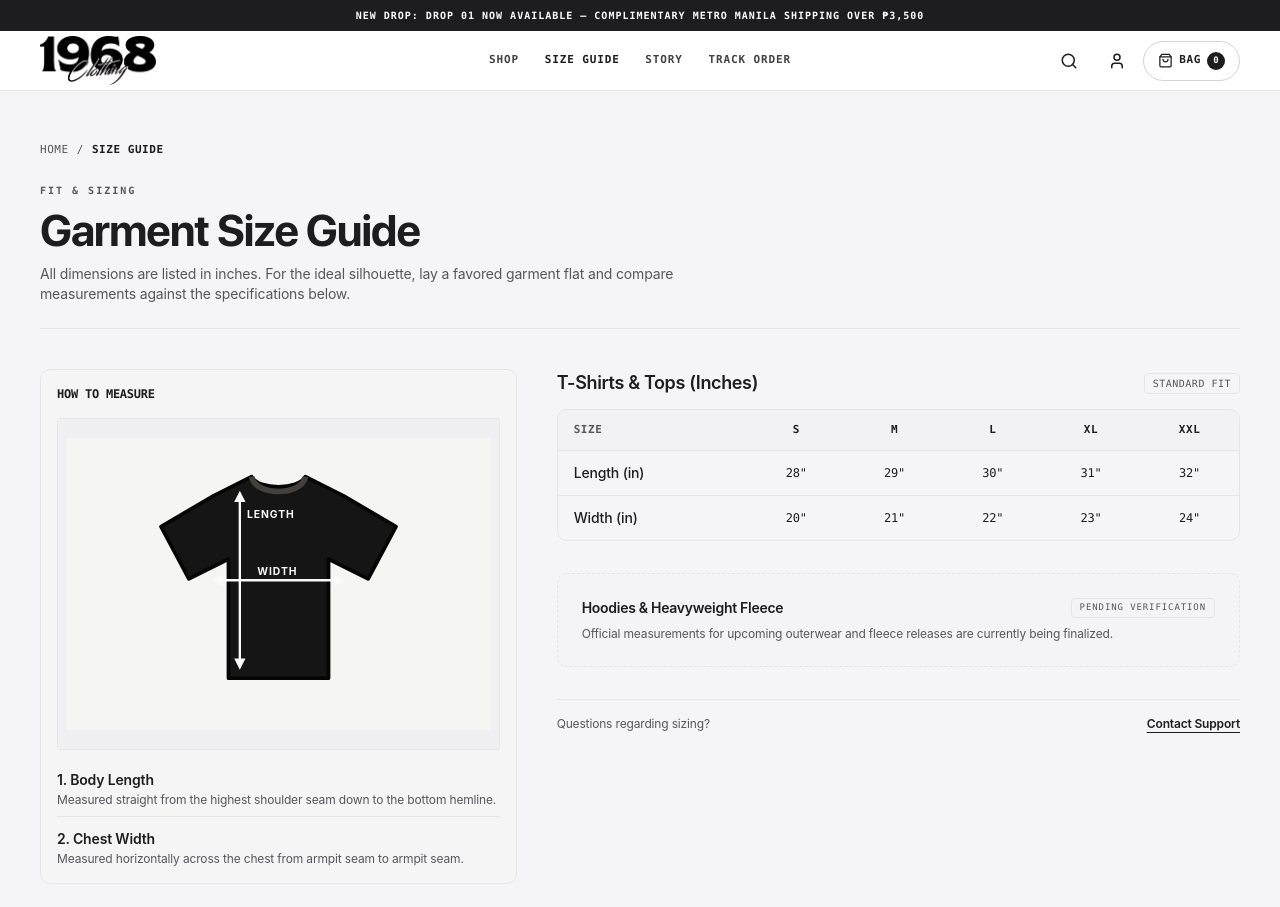
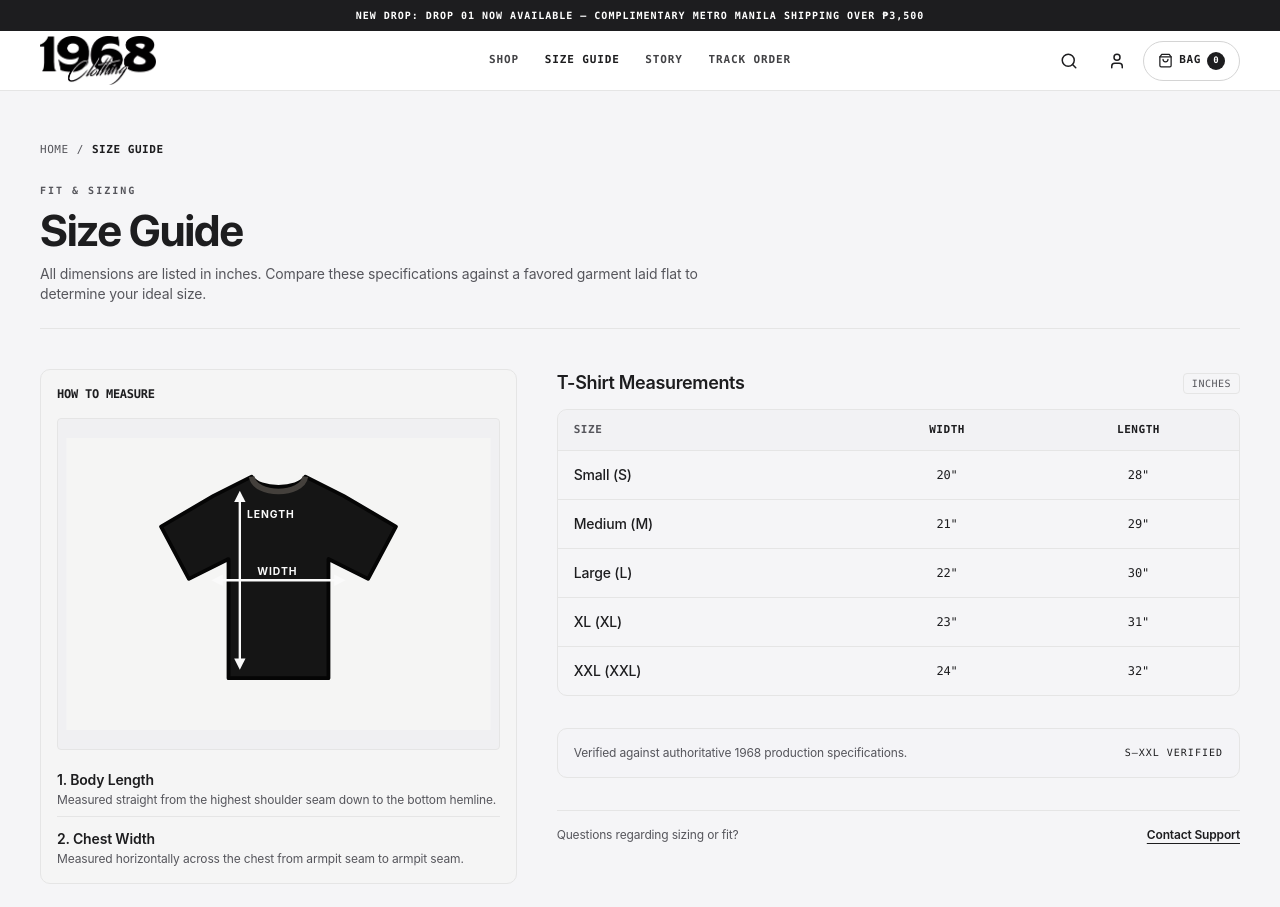
Before and after one commit to johncedrick68/7Trumpets, a Next.js app: page /size-guide in a window 1280 px wide. Shown: the top 907 px of the page. Built offline with nearby package versions, Linux system fonts and the light colour scheme; no server answers; the database is empty.

Commit message:
feat(size-guide): formalize accessible garment sizing

```diff
--- a/src/app/size-guide/page.tsx
+++ b/src/app/size-guide/page.tsx
@@ -1,15 +1,17 @@
 import type { Metadata } from "next";
 import Link from "next/link";
 import Image from "next/image";
+import { ArrowRight, ShoppingBag } from "lucide-react";
+import {
+  T_SHIRT_MEASUREMENTS,
+  AUTHORITATIVE_SIZING_NOTE,
+} from "@/lib/catalog/sizing";
+import { Button } from "@/components/ui/button";
 
 export const metadata: Metadata = {
   title: "Size Guide",
   description: "Official sizing charts and measurement guidelines for 1968 Clothing garments.",
 };
-
-const SHIRT_SIZES = ["S", "M", "L", "XL", "XXL"] as const;
-const SHIRT_LENGTH = [28, 29, 30, 31, 32] as const;
-const SHIRT_WIDTH = [20, 21, 22, 23, 24] as const;
 
 export default function SizeGuidePage() {
   return (
@@ -32,13 +34,13 @@ export default function SizeGuidePage() {
       {/* ── Page Header ───────────────────────────────────────── */}
       <header className="mb-10 border-b border-border pb-6">
         <p className="font-mono text-[10px] font-bold uppercase tracking-[0.2em] text-muted-foreground">
-          Fit & Sizing
+          Fit &amp; Sizing
         </p>
         <h1 className="mt-2 text-h1 text-foreground">
-          Garment Size Guide
+          Size Guide
         </h1>
         <p className="mt-2 max-w-2xl text-sm text-muted-foreground">
-          All dimensions are listed in inches. For the ideal silhouette, lay a favored garment flat and compare measurements against the specifications below.
+          All dimensions are listed in inches. Compare these specifications against a favored garment laid flat to determine your ideal size.
         </p>
       </header>
 
@@ -75,11 +77,23 @@ export default function SizeGuidePage() {
             </dl>
           </div>
 
+          {/* Authoritative Quality & Pre-wash Note */}
           <div className="rounded-lg border border-border bg-background p-5 text-xs text-muted-foreground space-y-2">
-            <p className="font-semibold text-foreground">Fit Note</p>
-            <p>
-              1968 Clothing tees feature a classic boxy, slightly relaxed streetwear cut. If you prefer an oversized aesthetic, consider sizing up one step.
+            <p className="font-semibold text-foreground">Fabric &amp; Care Standard</p>
+            <p className="leading-relaxed">
+              {AUTHORITATIVE_SIZING_NOTE}
             </p>
+          </div>
+
+          {/* Navigation CTA */}
+          <div className="pt-2">
+            <Button asChild className="w-full h-11 font-mono text-xs uppercase tracking-wider gap-2">
+              <Link href="/products">
+                <ShoppingBag className="size-4" />
+                <span>Shop T-Shirts</span>
+                <ArrowRight className="size-3.5" />
+              </Link>
+            </Button>
           </div>
         </section>
 
@@ -89,76 +103,60 @@ export default function SizeGuidePage() {
           <div>
             <div className="flex items-center justify-between mb-3">
               <h2 id="sizing-specifications-heading" className="text-lg font-bold text-foreground">
-                T-Shirts & Tops (Inches)
+                T-Shirt Measurements
               </h2>
               <span className="font-mono text-[10px] uppercase tracking-wider px-2 py-0.5 rounded border border-border text-muted-foreground">
-                Standard Fit
+                Inches
               </span>
             </div>
 
             <div className="overflow-x-auto rounded-lg border border-border">
               <table className="w-full text-sm">
-                <caption className="sr-only">1968 Clothing T-Shirt Measurements in Inches</caption>
+                <caption className="sr-only">1968 Clothing T-Shirt Measurements</caption>
                 <thead>
                   <tr className="border-b border-border bg-muted/50">
                     <th scope="col" className="px-4 py-3 text-left font-mono text-[11px] font-bold uppercase tracking-wider text-muted-foreground">
                       Size
                     </th>
-                    {SHIRT_SIZES.map((size) => (
-                      <th
-                        key={size}
-                        scope="col"
-                        className="px-4 py-3 text-center font-mono text-[11px] font-bold uppercase tracking-wider text-foreground"
-                      >
-                        {size}
-                      </th>
-                    ))}
+                    <th scope="col" className="px-4 py-3 text-center font-mono text-[11px] font-bold uppercase tracking-wider text-foreground">
+                      Width
+                    </th>
+                    <th scope="col" className="px-4 py-3 text-center font-mono text-[11px] font-bold uppercase tracking-wider text-foreground">
+                      Length
+                    </th>
                   </tr>
                 </thead>
                 <tbody className="divide-y divide-border">
-                  <tr>
-                    <th scope="row" className="px-4 py-3 text-left font-medium text-foreground">
-                      Length (in)
-                    </th>
-                    {SHIRT_LENGTH.map((val, idx) => (
-                      <td key={idx} className="px-4 py-3 text-center font-mono text-xs text-foreground">
-                        {val}&quot;
+                  {T_SHIRT_MEASUREMENTS.map((row) => (
+                    <tr key={row.size}>
+                      <th scope="row" className="px-4 py-3.5 text-left font-medium text-foreground">
+                        {row.label} ({row.size})
+                      </th>
+                      <td className="px-4 py-3.5 text-center font-mono text-xs text-foreground">
+                        {row.widthInches}&quot;
                       </td>
-                    ))}
-                  </tr>
-                  <tr>
-                    <th scope="row" className="px-4 py-3 text-left font-medium text-foreground">
-                      Width (in)
-                    </th>
-                    {SHIRT_WIDTH.map((val, idx) => (
-                      <td key={idx} className="px-4 py-3 text-center font-mono text-xs text-foreground">
-                        {val}&quot;
+                      <td className="px-4 py-3.5 text-center font-mono text-xs text-foreground">
+                        {row.lengthInches}&quot;
                       </td>
-                    ))}
-                  </tr>
+                    </tr>
+                  ))}
                 </tbody>
               </table>
             </div>
           </div>
 
-          {/* ── Secondary Family: Hoodies / Outerwear ────────────── */}
-          <div className="rounded-lg border border-dashed border-border p-6 bg-muted/20">
-            <div className="flex items-center justify-between mb-2">
-              <h3 className="text-sm font-semibold text-foreground">
-                Hoodies & Heavyweight Fleece
-              </h3>
-              <span className="font-mono text-[9px] uppercase tracking-widest text-muted-foreground px-2 py-0.5 rounded border border-border">
-                Pending Verification
-              </span>
-            </div>
-            <p className="text-xs text-muted-foreground">
-              Official measurements for upcoming outerwear and fleece releases are currently being finalized.
-              {/* Development note: REQUIRES OWNER INPUT for specific fleece/hoodie specs */}
-            </p>
+          {/* Reference Asset Note */}
+          <div className="rounded-lg border border-border bg-muted/20 p-4 flex items-center justify-between text-xs text-muted-foreground">
+            <span>Verified against authoritative 1968 production specifications.</span>
+            <span className="font-mono text-[10px] uppercase tracking-widest text-foreground">S–XXL Verified</span>
           </div>
 
+          {/* ── Secondary Family: Hoodies / Outerwear ────────────── */}
+          {/* REQUIRES OWNER INPUT: Outerwear and heavyweight fleece specifications pending official brand asset.
+              No unverified or speculative measurements are published to customers. */}
+
           <div className="pt-4 border-t border-border flex items-center justify-between text-xs text-muted-foreground">
-            <span>Questions regarding sizing?</span>
+            <span>Questions regarding sizing or fit?</span>
             <Link href="/account/support" className="font-semibold text-foreground underline underline-offset-4 hover:opacity-80">
               Contact Support
             </Link>
--- a/src/components/size-chart-dialog.tsx
+++ b/src/components/size-chart-dialog.tsx
@@ -13,10 +13,10 @@ import {
   DialogTitle,
   DialogTrigger,
 } from "@/components/ui/dialog";
-
-const SIZES = ["S", "M", "L", "XL", "XXL"] as const;
-const LENGTH = [28, 29, 30, 31, 32] as const;
-const WIDTH  = [20, 21, 22, 23, 24] as const;
+import {
+  T_SHIRT_MEASUREMENTS,
+  AUTHORITATIVE_SIZING_NOTE,
+} from "@/lib/catalog/sizing";
 
 export function SizeChartDialog() {
   const triggerRef = useRef<HTMLButtonElement>(null);
@@ -47,8 +47,7 @@ export function SizeChartDialog() {
             1968 Clothing Size Guide
           </DialogTitle>
           <DialogDescription id="size-guide-desc" className="mt-1 text-sm text-muted-foreground">
-            Measurements are in inches. For the best fit, compare these
-            measurements with a shirt you already own.
+            Measurements are in inches. Compare these specifications against a shirt you already own for the best fit.
           </DialogDescription>
         </DialogHeader>
 
@@ -56,15 +55,15 @@ export function SizeChartDialog() {
         <div className="flex-1 overflow-y-auto px-6 py-7 sm:px-8 sm:py-8 space-y-8">
 
           {/* HOW TO MEASURE */}
-          <section aria-labelledby="how-to-measure-heading">
+          <section aria-labelledby="dialog-how-to-measure-heading">
             <h3
-              id="how-to-measure-heading"
+              id="dialog-how-to-measure-heading"
               className="mb-4 font-mono text-[10px] font-bold uppercase tracking-[0.18em] text-muted-foreground"
             >
               How to Measure
             </h3>
 
-            {/* Garment illustration — illustration only, not the chart */}
+            {/* Garment illustration */}
             <div className="mb-6 overflow-hidden rounded-lg border border-border bg-muted">
               <Image
                 src="/images/size-guide-diagram.svg"
@@ -78,32 +77,38 @@ export function SizeChartDialog() {
 
             <dl className="grid gap-3 sm:grid-cols-2">
               <div>
-                <dt className="text-sm font-semibold text-foreground">Length</dt>
+                <dt className="text-sm font-semibold text-foreground">Body Length</dt>
                 <dd className="mt-0.5 text-sm text-muted-foreground">
-                  Measure from the highest shoulder point to the bottom hem.
+                  Measure straight from the highest shoulder seam down to the bottom hemline.
                 </dd>
               </div>
               <div>
-                <dt className="text-sm font-semibold text-foreground">Width</dt>
+                <dt className="text-sm font-semibold text-foreground">Chest Width</dt>
                 <dd className="mt-0.5 text-sm text-muted-foreground">
-                  Measure across the chest from pit to pit.
+                  Measure horizontally across the chest from armpit seam to armpit seam.
                 </dd>
               </div>
             </dl>
           </section>
 
-          {/* SIZE CHART — HTML table, not image */}
-          <section aria-labelledby="size-chart-heading">
+          {/* SIZE CHART — Semantic HTML table */}
+          <section aria-labelledby="dialog-size-chart-heading">
+            <div className="flex items-center justify-between mb-4">
               <h3
-              id="size-chart-heading"
-              className="mb-4 font-mono text-[10px] font-bold uppercase tracking-[0.18em] text-muted-foreground"
+                id="dialog-size-chart-heading"
+                className="font-mono text-[10px] font-bold uppercase tracking-[0.18em] text-muted-foreground"
               >
-              Size Chart
+                T-Shirt Measurements
               </h3>
+              <span className="font-mono text-[10px] uppercase tracking-wider text-muted-foreground px-2 py-0.5 rounded border border-border">
+                Inches
+              </span>
+            </div>
 
-            {/* Horizontal scroll wrapper for small screens */}
+            {/* Accessible table */}
             <div className="overflow-x-auto rounded-lg border border-border">
-              <table className="w-full min-w-[400px] text-sm">
+              <table className="w-full text-sm">
+                <caption className="sr-only">1968 Clothing T-Shirt Measurements in Inches</caption>
                 <thead>
                   <tr className="border-b border-border bg-muted/50">
                     <th
@@ -112,69 +117,55 @@ export function SizeChartDialog() {
                     >
                       Size
                     </th>
-                    {SIZES.map((size) => (
                     <th
-                        key={size}
                       scope="col"
                       className="px-4 py-3 text-center font-mono text-[10px] font-bold uppercase tracking-widest text-foreground"
                     >
-                        {size}
+                      Width
                     </th>
-                    ))}
+                    <th
+                      scope="col"
+                      className="px-4 py-3 text-center font-mono text-[10px] font-bold uppercase tracking-widest text-foreground"
+                    >
+                      Length
+                    </th>
                   </tr>
                 </thead>
                 <tbody className="divide-y divide-border">
-                  <tr>
+                  {T_SHIRT_MEASUREMENTS.map((row) => (
+                    <tr key={row.size}>
                       <th
                         scope="row"
                         className="px-4 py-3.5 text-left text-sm font-semibold text-foreground"
                       >
-                      Length
+                        {row.label} ({row.size})
                       </th>
-                    {LENGTH.map((val, i) => (
-                      <td
-                        key={i}
-                        className="px-4 py-3.5 text-center font-mono text-sm text-foreground"
-                      >
-                        {val}&Prime;
+                      <td className="px-4 py-3.5 text-center font-mono text-sm text-foreground">
+                        {row.widthInches}&Prime;
                       </td>
+                      <td className="px-4 py-3.5 text-center font-mono text-sm text-foreground">
+                        {row.lengthInches}&Prime;
+                      </td>
+                    </tr>
                   ))}
-                  </tr>
-                  <tr>
-                    <th
-                      scope="row"
-                      className="px-4 py-3.5 text-left text-sm font-semibold text-foreground"
-                    >
-                      Width
-                    </th>
-                    {WIDTH.map((val, i) => (
-                      <td
-                        key={i}
-                        className="px-4 py-3.5 text-center font-mono text-sm text-foreground"
-                      >
-                        {val}&Prime;
-                      </td>
-                    ))}
-                  </tr>
                 </tbody>
               </table>
             </div>
           </section>
 
-          {/* FIT NOTE */}
+          {/* SIZING / FABRIC NOTE */}
           <section
-            aria-labelledby="fit-note-heading"
+            aria-labelledby="dialog-fit-note-heading"
             className="rounded-lg border border-border/60 bg-muted/30 px-5 py-4"
           >
             <h3
-              id="fit-note-heading"
+              id="dialog-fit-note-heading"
               className="mb-2 font-mono text-[10px] font-bold uppercase tracking-[0.18em] text-muted-foreground"
             >
-              Fit Note
+              Fabric &amp; Care Standard
             </h3>
             <p className="text-sm leading-relaxed text-muted-foreground">
-              Each garment is pre-washed before production to help preserve its
-              intended silhouette and reduce shrinkage.
+              {AUTHORITATIVE_SIZING_NOTE}
             </p>
           </section>
         </div>
--- /dev/null
+++ b/src/lib/catalog/sizing.ts
@@ -0,0 +1,29 @@
+/**
+ * Authoritative Sizing System for 1968 Clothing.
+ *
+ * Source: public/images/size-chart-1968-clothing.png
+ * (Official 1968 brand asset)
+ *
+ * NOTE: Numerical measurements are verified for T-Shirts & Tops (S–XXL).
+ * Garment family cut is factual ("T-Shirt Measurements"); do NOT infer
+ * terms like "Standard Fit", "oversized", or fabric weights without authoritative documentation.
+ * Other garment families (hoodies, fleece, pants) REQUIRE OWNER INPUT before publication.
+ */
+
+export interface GarmentSizeMeasurement {
+  size: "S" | "M" | "L" | "XL" | "XXL";
+  label: string;
+  lengthInches: number;
+  widthInches: number;
+}
+
+export const T_SHIRT_MEASUREMENTS: readonly GarmentSizeMeasurement[] = [
+  { size: "S", label: "Small", lengthInches: 28, widthInches: 20 },
+  { size: "M", label: "Medium", lengthInches: 29, widthInches: 21 },
+  { size: "L", label: "Large", lengthInches: 30, widthInches: 22 },
+  { size: "XL", label: "XL", lengthInches: 31, widthInches: 23 },
+  { size: "XXL", label: "XXL", lengthInches: 32, widthInches: 24 },
+] as const;
+
+export const AUTHORITATIVE_SIZING_NOTE =
+  "At 1968 Clothing, we are committed to delivering consistency, quality, and accuracy across every garment we produce. Each piece is carefully measured and manufactured following a standardized sizing guide to ensure dependable fit and comfort. Our fabrics are pre-washed prior to production to help preserve structure, reduce shrinkage, and maintain the intended silhouette from first wear onward.";
```
Lines whose indentation alone changed are shown as unchanged.
